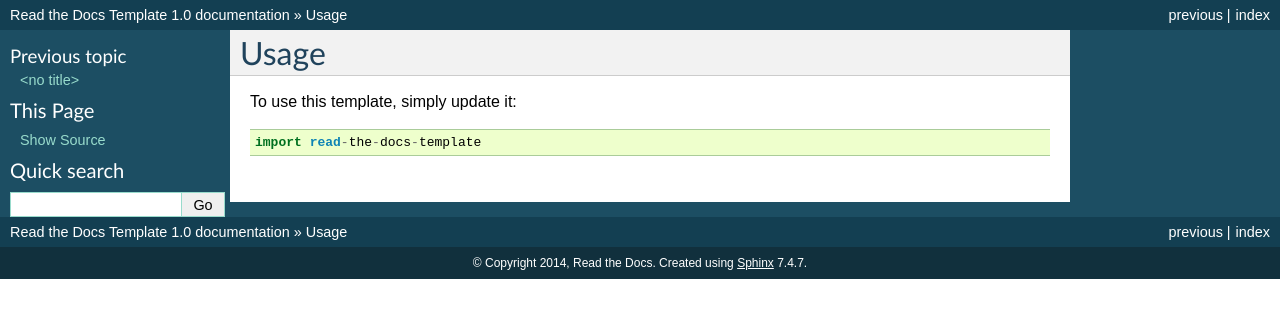
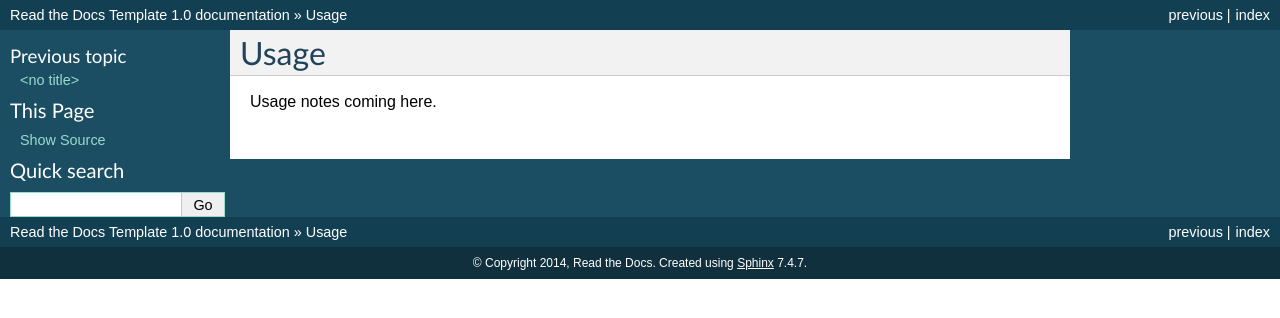
Before and after one commit to JohnGriffiths/ConWhAt, a Sphinx documentation site: the page built from docs/usage.rst, in a window 1280 px wide. Shown: the top 318 px of the page. Built offline with Sphinx 7.4.7, drawn with Linux system fonts in a browser that asks for light colours.

Commit message:
updated usage

```diff
--- a/docs/usage.rst
+++ b/docs/usage.rst
@@ -2,6 +2,4 @@
 Usage
 ========
 
-To use this template, simply update it::
-
-	import read-the-docs-template
+Usage notes coming here.
```
